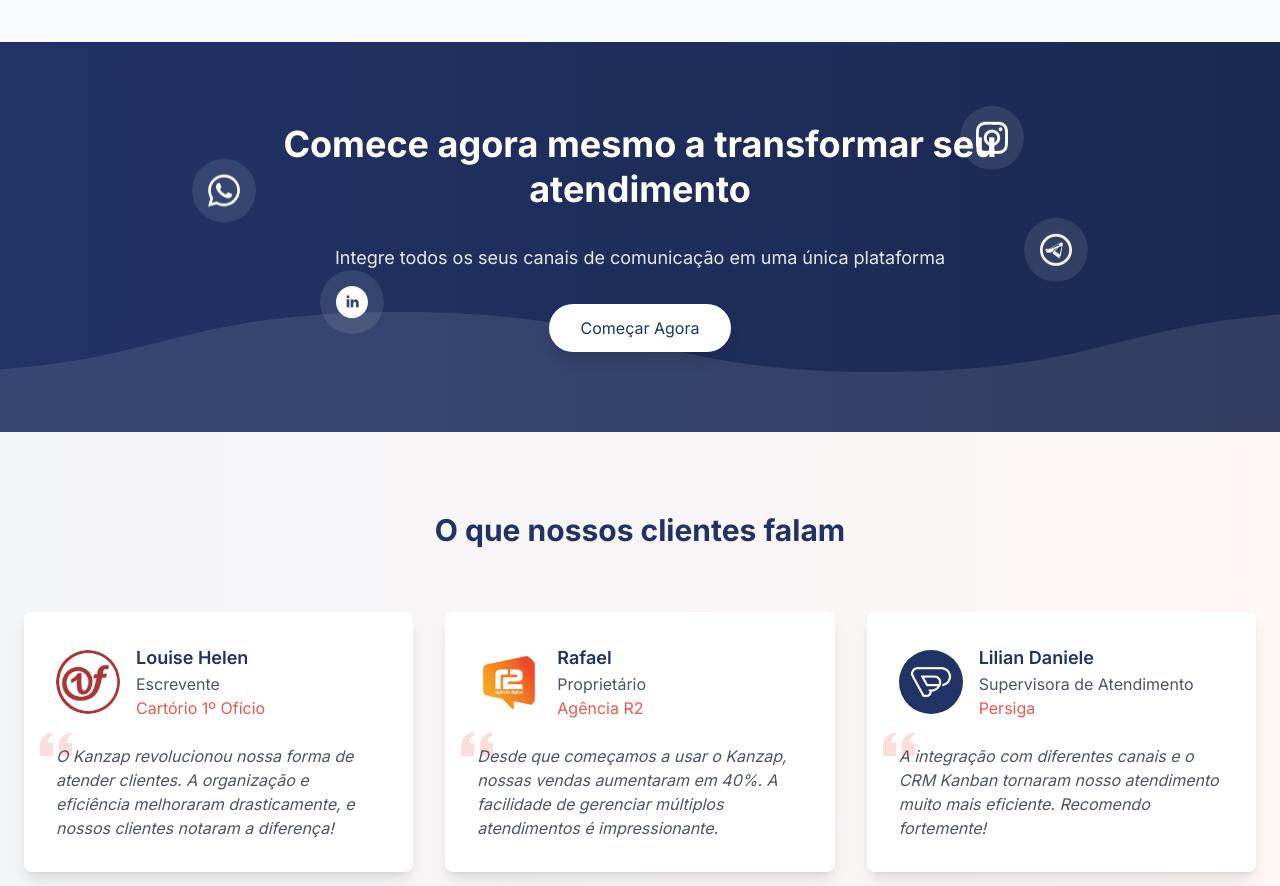
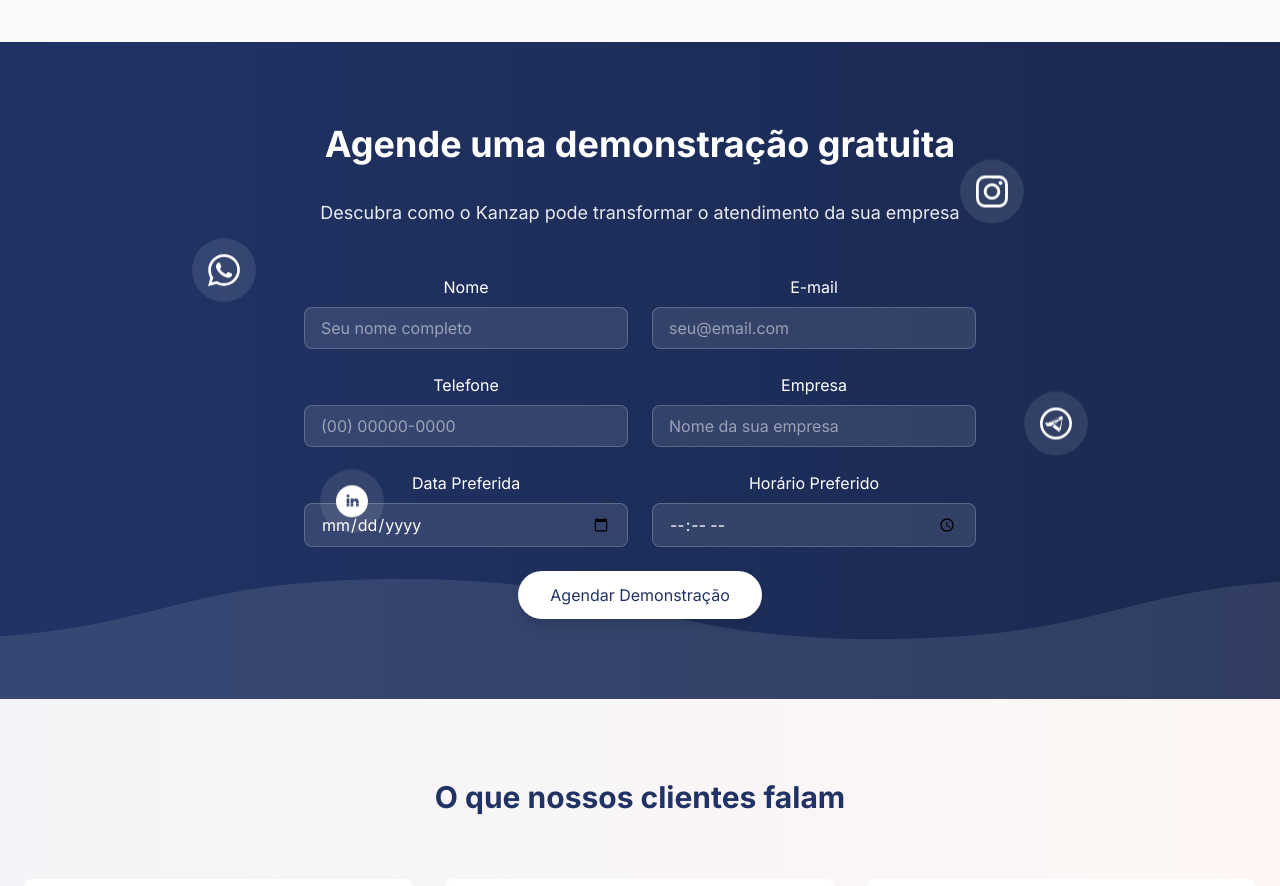
Before and after one commit to bruno-garcez-se/tradechat, a Next.js app: page / in a window 1280 px wide. Shown: the part 2980-3866 px from the top of the page. Built offline with nearby package versions, Linux system fonts and the light colour scheme.

Commit message:
Adicionando seção de agendamento de demonstração com integração Google Calendar

```diff
--- a/package.json
+++ b/package.json
@@ -10,6 +10,7 @@
   },
   "dependencies": {
     "@types/nodemailer": "^6.4.17",
+    "googleapis": "^146.0.0",
     "next": "^14.1.0",
     "nodemailer": "^6.10.0",
     "react": "^18.2.0",
--- /dev/null
+++ b/src/app/api/schedule-demo/route.ts
@@ -0,0 +1,68 @@
+import { google } from 'googleapis'
+import { NextResponse } from 'next/server'
+
+const calendar = google.calendar({
+  version: 'v3',
+  auth: new google.auth.GoogleAuth({
+    credentials: {
+      client_email: process.env.GOOGLE_CLIENT_EMAIL,
+      private_key: process.env.GOOGLE_PRIVATE_KEY?.replace(/\\n/g, '\n'),
+    },
+    scopes: ['https://www.googleapis.com/auth/calendar'],
+  }),
+})
+
+export async function POST(request: Request) {
+  try {
+    const body = await request.json()
+    const { name, email, phone, company, preferredDate, preferredTime } = body
+
+    const dateTime = new Date(`${preferredDate}T${preferredTime}`)
+    const endDateTime = new Date(dateTime.getTime() + 60 * 60 * 1000) // 1 hora de duração
+
+    const event = {
+      summary: `Demonstração Kanzap - ${company}`,
+      description: `
+        Nome: ${name}
+        Email: ${email}
+        Telefone: ${phone}
+        Empresa: ${company}
+      `,
+      start: {
+        dateTime: dateTime.toISOString(),
+        timeZone: 'America/Sao_Paulo',
+      },
+      end: {
+        dateTime: endDateTime.toISOString(),
+        timeZone: 'America/Sao_Paulo',
+      },
+      attendees: [
+        { email },
+        { email: process.env.GOOGLE_CALENDAR_EMAIL }, // Email do calendário que receberá os eventos
+      ],
+      conferenceData: {
+        createRequest: {
+          requestId: `demo-${Date.now()}`,
+          conferenceSolutionKey: { type: 'hangoutsMeet' },
+        },
+      },
+    }
+
+    const response = await calendar.events.insert({
+      calendarId: process.env.GOOGLE_CALENDAR_ID,
+      requestBody: event,
+      conferenceDataVersion: 1,
+    })
+
+    return NextResponse.json({
+      success: true,
+      meetLink: response.data.hangoutLink
+    })
+  } catch (error) {
+    console.error('Erro ao agendar demonstração:', error)
+    return NextResponse.json(
+      { error: 'Erro ao agendar demonstração' },
+      { status: 500 }
+    )
+  }
+}
--- /dev/null
+++ b/src/app/components/DemoScheduler.tsx
@@ -0,0 +1,173 @@
+'use client'
+
+import React, { useState } from 'react'
+
+interface FormData {
+  name: string
+  email: string
+  phone: string
+  company: string
+  preferredDate: string
+  preferredTime: string
+}
+
+export default function DemoScheduler() {
+  const [formData, setFormData] = useState<FormData>({
+    name: '',
+    email: '',
+    phone: '',
+    company: '',
+    preferredDate: '',
+    preferredTime: ''
+  })
+
+  const [isSubmitting, setIsSubmitting] = useState(false)
+  const [submitStatus, setSubmitStatus] = useState<'idle' | 'success' | 'error'>('idle')
+
+  const handleSubmit = async (e: React.FormEvent) => {
+    e.preventDefault()
+    setIsSubmitting(true)
+
+    try {
+      // Aqui você implementará a integração com a API do Google Calendar
+      const response = await fetch('/api/schedule-demo', {
+        method: 'POST',
+        headers: {
+          'Content-Type': 'application/json',
+        },
+        body: JSON.stringify(formData),
+      })
+
+      if (!response.ok) throw new Error('Falha ao agendar demonstração')
+
+      setSubmitStatus('success')
+      setFormData({
+        name: '',
+        email: '',
+        phone: '',
+        company: '',
+        preferredDate: '',
+        preferredTime: ''
+      })
+    } catch (error) {
+      setSubmitStatus('error')
+    } finally {
+      setIsSubmitting(false)
+    }
+  }
+
+  const handleChange = (e: React.ChangeEvent<HTMLInputElement>) => {
+    const { name, value } = e.target
+    setFormData(prev => ({ ...prev, [name]: value }))
+  }
+
+  return (
+    <div className="max-w-2xl mx-auto">
+      <form onSubmit={handleSubmit} className="space-y-6">
+        <div className="grid grid-cols-1 md:grid-cols-2 gap-6">
+          <div>
+            <label htmlFor="name" className="block text-white mb-2">Nome</label>
+            <input
+              type="text"
+              id="name"
+              name="name"
+              value={formData.name}
+              onChange={handleChange}
+              required
+              className="w-full px-4 py-2 rounded-lg bg-white/10 border border-white/20 text-white placeholder-white/50 focus:outline-none focus:ring-2 focus:ring-[#eb594c] focus:border-transparent"
+              placeholder="Seu nome completo"
+            />
+          </div>
+          <div>
+            <label htmlFor="email" className="block text-white mb-2">E-mail</label>
+            <input
+              type="email"
+              id="email"
+              name="email"
+              value={formData.email}
+              onChange={handleChange}
+              required
+              className="w-full px-4 py-2 rounded-lg bg-white/10 border border-white/20 text-white placeholder-white/50 focus:outline-none focus:ring-2 focus:ring-[#eb594c] focus:border-transparent"
+              placeholder="seu@email.com"
+            />
+          </div>
+          <div>
+            <label htmlFor="phone" className="block text-white mb-2">Telefone</label>
+            <input
+              type="tel"
+              id="phone"
+              name="phone"
+              value={formData.phone}
+              onChange={handleChange}
+              required
+              className="w-full px-4 py-2 rounded-lg bg-white/10 border border-white/20 text-white placeholder-white/50 focus:outline-none focus:ring-2 focus:ring-[#eb594c] focus:border-transparent"
+              placeholder="(00) 00000-0000"
+            />
+          </div>
+          <div>
+            <label htmlFor="company" className="block text-white mb-2">Empresa</label>
+            <input
+              type="text"
+              id="company"
+              name="company"
+              value={formData.company}
+              onChange={handleChange}
+              required
+              className="w-full px-4 py-2 rounded-lg bg-white/10 border border-white/20 text-white placeholder-white/50 focus:outline-none focus:ring-2 focus:ring-[#eb594c] focus:border-transparent"
+              placeholder="Nome da sua empresa"
+            />
+          </div>
+          <div>
+            <label htmlFor="preferredDate" className="block text-white mb-2">Data Preferida</label>
+            <input
+              type="date"
+              id="preferredDate"
+              name="preferredDate"
+              value={formData.preferredDate}
+              onChange={handleChange}
+              required
+              min={new Date().toISOString().split('T')[0]}
+              className="w-full px-4 py-2 rounded-lg bg-white/10 border border-white/20 text-white placeholder-white/50 focus:outline-none focus:ring-2 focus:ring-[#eb594c] focus:border-transparent"
+            />
+          </div>
+          <div>
+            <label htmlFor="preferredTime" className="block text-white mb-2">Horário Preferido</label>
+            <input
+              type="time"
+              id="preferredTime"
+              name="preferredTime"
+              value={formData.preferredTime}
+              onChange={handleChange}
+              required
+              min="09:00"
+              max="18:00"
+              className="w-full px-4 py-2 rounded-lg bg-white/10 border border-white/20 text-white placeholder-white/50 focus:outline-none focus:ring-2 focus:ring-[#eb594c] focus:border-transparent"
+            />
+          </div>
+        </div>
+
+        <div className="text-center">
+          <button
+            type="submit"
+            disabled={isSubmitting}
+            className="inline-block bg-white text-[#213365] px-8 py-3 rounded-full hover:bg-[#eb594c] hover:text-white transition-all duration-300 hover:scale-105 transform shadow-lg disabled:opacity-50 disabled:cursor-not-allowed"
+          >
+            {isSubmitting ? 'Agendando...' : 'Agendar Demonstração'}
+          </button>
+        </div>
+
+        {submitStatus === 'success' && (
+          <div className="text-green-400 text-center mt-4">
+            Demonstração agendada com sucesso! Em breve você receberá um e-mail de confirmação.
+          </div>
+        )}
+
+        {submitStatus === 'error' && (
+          <div className="text-red-400 text-center mt-4">
+            Ocorreu um erro ao agendar a demonstração. Por favor, tente novamente.
+          </div>
+        )}
+      </form>
+    </div>
+  )
+}
--- a/src/app/page.tsx
+++ b/src/app/page.tsx
@@ -7,6 +7,7 @@
 import FeaturesSection from './components/FeaturesSection'
 import Header from './components/Header'
 import TestimonialsSection from './components/TestimonialsSection'
+import DemoScheduler from './components/DemoScheduler'
 
 export default function Home() {
   return (
@@ -165,20 +166,16 @@
 
         {/* Conteúdo */}
         <div className="container mx-auto px-6 text-center relative z-10">
-          <div className="max-w-3xl mx-auto">
+          <div className="max-w-3xl mx-auto mb-12">
             <h2 className="text-4xl font-bold text-white mb-8 leading-tight">
-              Comece agora mesmo a transformar seu atendimento
+              Agende uma demonstração gratuita
             </h2>
             <p className="text-white/90 text-lg mb-8">
-              Integre todos os seus canais de comunicação em uma única plataforma
+              Descubra como o Kanzap pode transformar o atendimento da sua empresa
             </p>
-            <Link
-              href="https://app.kanzap.com.br/#/signup"
-              className="inline-block bg-white text-[#213365] px-8 py-3 rounded-full hover:bg-[#eb594c] hover:text-white transition-all duration-300 hover:scale-105 transform shadow-lg"
-            >
-              Começar Agora
-            </Link>
           </div>
+
+          <DemoScheduler />
         </div>
 
         {/* Efeito de Ondas */}
```
Also changed, not shown: 1 other file (tests, documents, lock files or other folders).
